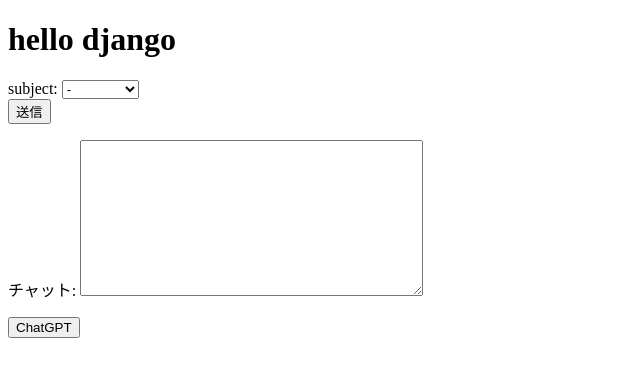
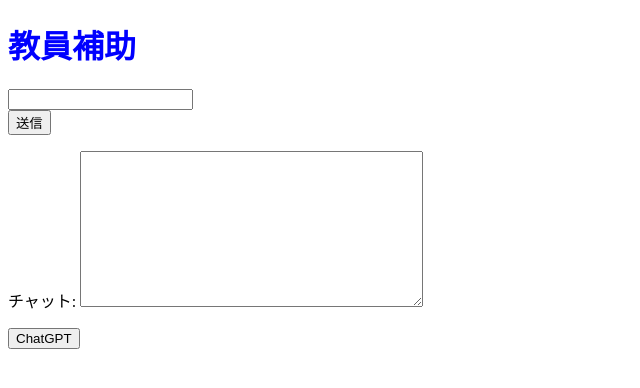
Before and after one commit to 1f10210146/practice-grade3, a Django app: page / in a window 1280 px wide. Shown: the top 388 px of the page, without its empty margins (0-640 px from the left). Run offline with Django 4.2, Linux system fonts and the light colour scheme.

Commit message:
デザイン修正(仮)

```diff
--- a/config/settings.py
+++ b/config/settings.py
@@ -122,3 +122,5 @@ STATIC_URL = 'static/'
 # https://docs.djangoproject.com/en/4.2/ref/settings/#default-auto-field
 
 DEFAULT_AUTO_FIELD = 'django.db.models.BigAutoField'
+
+STATICFILES_DIRS = [BASE_DIR / "static" ]
--- /dev/null
+++ b/teamapp/static/css/index.css
@@ -0,0 +1,3 @@
+h1 {
+  color: blue;
+}
--- a/teamapp/templates/teamapp/home.html
+++ b/teamapp/templates/teamapp/home.html
@@ -1,32 +1,25 @@
+{% load static %}
 <!DOCTYPE html>
 <html>
   <head>
-    <meta charset="utf-8">
-    <title>hoge</title>
+    <meta charset="utf-8" />
+    <title>教員補助</title>
+    <link href="{% static 'css/index.css' %}" rel="stylesheet" />
   </head>
   <body>
-    <h1>hello django</h1>
+    <h1>教員補助</h1>
     <form method="post" action="{% url 'viewresult' %}">
       {% csrf_token %}
-        <label for="subject">subject:</label>
-        <select id="subject" name="subject">
-            <option hidden>-</option>
-            <option value="math">math</option>
-            <option value="science">science</option>
-            <option value="english">english</option>
-            <option value="japanese">japanese</option>
-            <option value="society">society</option>
-        </select><br>
+      <input type="text" name="input" />
+      <br />
       <button type="submit">送信</button>
     </form>
 
     <form method="POST">
-        {% csrf_token %}
-        {{ form.as_p }}
+      {% csrf_token %} {{ form.as_p }}
       <button type="submit">ChatGPT</button>
     </form>
 
     {{ chat_results }}
-
   </body>
 </html>
--- a/teamapp/views.py
+++ b/teamapp/views.py
@@ -64,13 +64,16 @@ def result(request):
         #result = suggestion
         #結果を表示
         result = ""
-        subject = request.POST['subject']
-        if subject == "-":
+        input = request.POST['input']
+        if input == "":
             return redirect(home)
+
+        #ChatGPTの処理
+        output = [{"question":"1+1=","answer":"2"},{"question":"How are you","answer":"I'm fine"}]
 
         context = {
             'result': result,
-            'subject': subject
+            'input': output
         }
         return render(request, "teamapp/result.html", context)
 
```
Also changed, not shown: teamapp/templates/teamapp/result.html (+10 -8 lines). Lines whose indentation alone changed are shown as unchanged.
